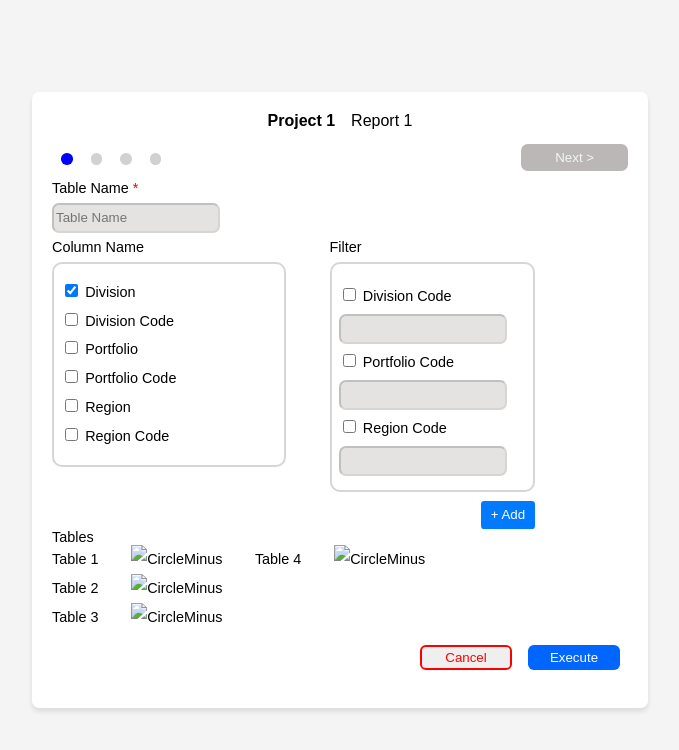
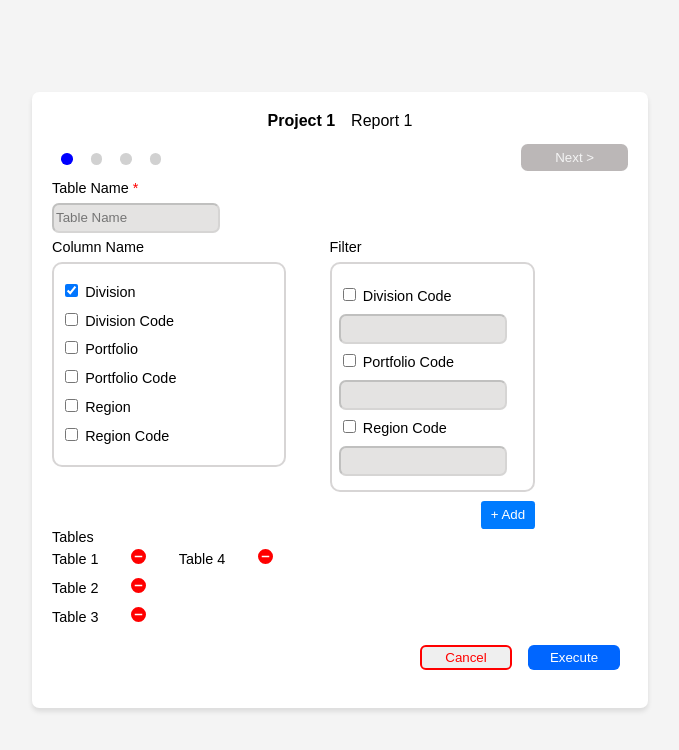
Before and after one commit to AbububakarJamiu/my-html-site, a plain HTML site: page index.html in a window 1280 px wide. Shown: the whole page, without its empty margins (300-979 px from the left). Drawn offline with Linux system fonts and the light colour scheme.

Commit message:
Update index.html

```diff
--- a/index.html
+++ b/index.html
@@ -199,14 +199,14 @@
             <div>Tables</div>
             <div class="one">
                 <div>
-                    <span>Table 1 <img src="images/red_cirle2.png" alt="CircleMinus"></span>
-                    <span>Table 4 <img src="images/red_cirle2.png" alt="CircleMinus"></span>
+                    <span>Table 1 <img src="red_cirle2.png" alt="CircleMinus"></span>
+                    <span>Table 4 <img src="red_cirle2.png" alt="CircleMinus"></span>
                 </div>
                 <div>
-                    <span>Table 2 <img src="images/red_cirle2.png" alt="CircleMinus"></span>
+                    <span>Table 2 <img src="red_cirle2.png" alt="CircleMinus"></span>
                 </div>
                 <div>
-                    <span>Table 3 <img src="images/red_cirle2.png" alt="CircleMinus"></span>
+                    <span>Table 3 <img src="red_cirle2.png" alt="CircleMinus"></span>
                 </div>
             </div>
         </div>
```
